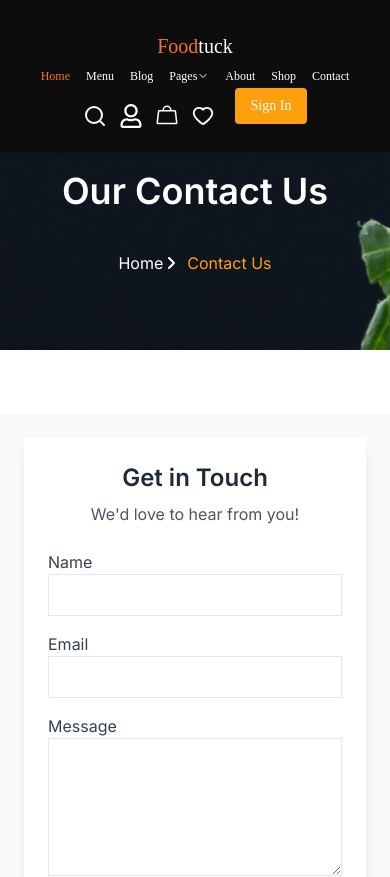
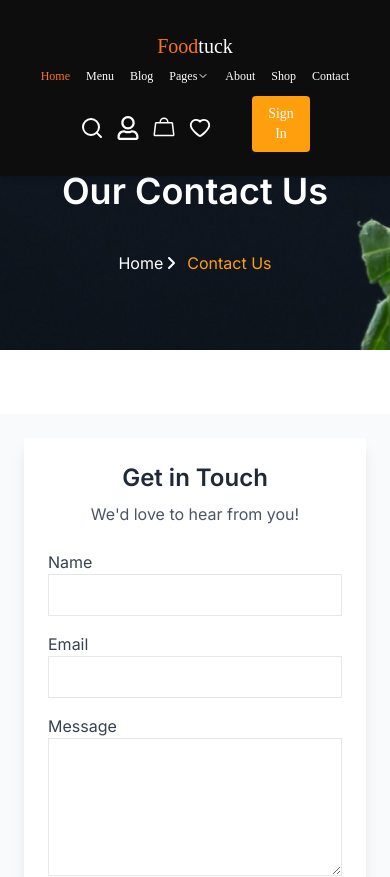
Before and after one commit to Muhammadasif1986/UIUX-hackathon---Nextjs-Design-Jam, a Next.js app in the folder my-app/: page /contact in a window 390 px wide. Shown: the top 877 px of the page. Built offline with nearby package versions, Linux system fonts and the light colour scheme; no server answers.

Commit message:
set signin button
set signin button

```diff
--- a/my-app/app/components/Menu/MenuNav.tsx
+++ b/my-app/app/components/Menu/MenuNav.tsx
@@ -86,7 +86,7 @@ export default function MenuNav() {
         )}
       </Link>
       </div>
-      <div className="ml-5">
+      <div className="ml-10 mt-3 lg:mt-0">
         {isSignedIn ? (
           // Show User Avatar with Sign Out Option
           <UserButton afterSignOutUrl="/" />
--- a/my-app/app/components/NavBar.tsx
+++ b/my-app/app/components/NavBar.tsx
@@ -65,8 +65,7 @@ export default function NavBar() {
             <Link href="/error404">
               <PiHandbagSimple className="text-white text-2xl ml-3 mt-5 lg:mt-0" />
             </Link>
-          </div>
-          <div>
+            <div className="ml-10 mt-3 lg:mt-0">
             {isClient && ( // Avoid hydration mismatch
               isSignedIn ? (
                 <UserButton
@@ -81,6 +80,8 @@ export default function NavBar() {
               )
             )}
           </div>
+          </div>
+
         </div>
       </div>
     </main>
```
Also changed, not shown: 1 other file (tests, documents, lock files or other folders).
